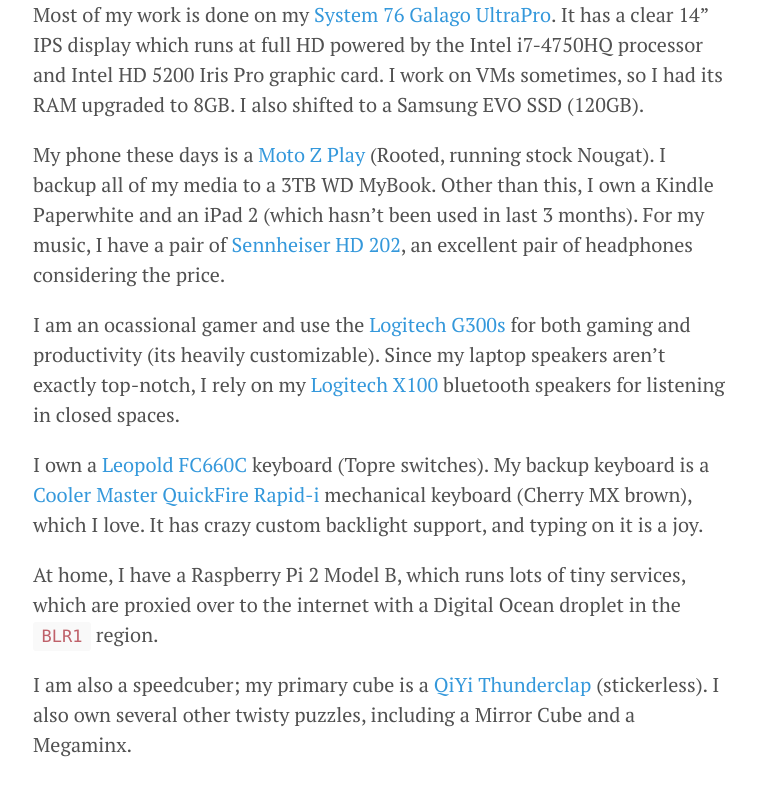
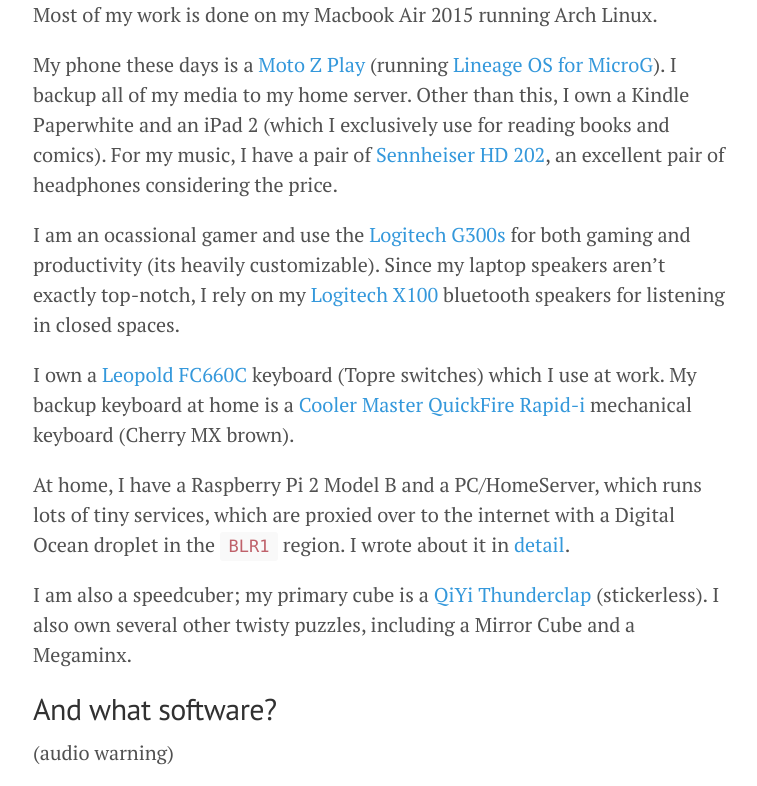
Before and after one commit to captn3m0/captn3m0.github.com, a Jekyll site: the page built from pages/setup.md, in a window 1280 px wide and 1400 px high, scrolled down 478 px. Shown: the part 259-1045 px from the top of the window, without its empty margins (257-1014 px from the left). Built offline with Jekyll 4.4.1, drawn with Linux system fonts in a browser that asks for light colours; some of the changed text lies outside the part shown; grey boxes are pictures that could not be loaded.

Commit message:
March-2018 update

```diff
--- a/pages/setup.md
+++ b/pages/setup.md
@@ -18,15 +18,15 @@
 
 ![My current work setup](/img/ama_setup.jpg)
 
-Most of my work is done on my [System 76 Galago UltraPro][galago]. It has a clear 14" IPS display which runs at full HD powered by the Intel i7-4750HQ processor and Intel HD 5200 Iris Pro graphic card. I work on VMs sometimes, so I had its RAM upgraded to 8GB. I also shifted to a Samsung EVO SSD (120GB).
+Most of my work is done on my Macbook Air 2015 running Arch Linux.
 
-My phone these days is a [Moto Z Play][moto] (Rooted, running stock Nougat). I backup all of my media to a 3TB WD MyBook. Other than this, I own a Kindle Paperwhite and an iPad 2 (which hasn't been used in last 3 months). For my music, I have a pair of [Sennheiser HD 202][hd-202], an excellent pair of headphones considering the price.
+My phone these days is a [Moto Z Play][moto] (running [Lineage OS for MicroG][ug]). I backup all of my media to my home server. Other than this, I own a Kindle Paperwhite and an iPad 2 (which I exclusively use for reading books and comics). For my music, I have a pair of [Sennheiser HD 202][hd-202], an excellent pair of headphones considering the price.
 
 I am an ocassional gamer and use the [Logitech G300s][g300s] for both gaming and productivity (its heavily customizable). Since my laptop speakers aren't exactly top-notch, I rely on my [Logitech X100][x100] bluetooth speakers for listening in closed spaces.
 
-I own a [Leopold FC660C][fc660c] keyboard (Topre switches). My backup keyboard is a [Cooler Master QuickFire Rapid-i][quickfire] mechanical keyboard (Cherry MX brown), which I love. It has crazy custom backlight support, and typing on it is a joy.
+I own a [Leopold FC660C][fc660c] keyboard (Topre switches) which I use at work. My backup keyboard at home is a [Cooler Master QuickFire Rapid-i][quickfire] mechanical keyboard (Cherry MX brown).
 
-At home, I have a Raspberry Pi 2 Model B, which runs lots of tiny services, which are proxied over to the internet with a Digital Ocean droplet in the `BLR1` region.
+At home, I have a Raspberry Pi 2 Model B and a PC/HomeServer, which runs lots of tiny services, which are proxied over to the internet with a Digital Ocean droplet in the `BLR1` region. I wrote about it in [detail][homeserver].
 
 I am also a speedcuber; my primary cube is a [QiYi Thunderclap][thunderclap] (stickerless). I also own several
 other twisty puzzles, including a Mirror Cube and a Megaminx.
@@ -44,13 +44,13 @@
     class = "center-content"
 ></video>
 
-My current distro is [Arch Linux][arch] with [i3][i3] as the window manager. My most used tools include: [Neovim][neovim], [Sublime Text 3][sublime], Google Chrome Canary, and Git. I game using Steam, and purchase DRM free games via Humble Bundle whenever possible. The above animated wallpaper runs via [spectrumyzer][wallpaper-blog].
+My current distro is [Arch Linux][arch] with [i3][i3] as the window manager. My most used tools include: [Neovim][neovim], [Sublime Text 3][sublime], Firefox Beta, and Git. I game using Steam, and purchase DRM free games via Humble Bundle whenever possible. The above animated wallpaper runs via [spectrumyzer][wallpaper-blog].
 
 Most of my work is done in editors, command line, and the browser. A few essential extensions on my browser include: [dotjs][.js] (with apache support), [Privacy Badger][privacybadger], [uBlock Origin][ublock], HTTPS Everywhere, LastPass, and Markdown Here.
 
-I am a [Hacker News][hn] addict, and have even [written an application][hackertray] for it. Most used webapps would be: Slack, GitHub. I use Google Play Music for listening to music on the go, and `cmus` on the desktop.
+I am a [Hacker News][hn] addict, and have even [written an application][hackertray] for it. Most used webapps would be: Slack, GitHub. I use AirSonics for listening to music on the go, and `cmus` on the desktop.
 
-I run lots of tiny services on my Raspberry-Pi at home, including [Libreelec][libreelec], OpenVPN, and a [custom service][pirunner] that runs NES games and local media. I have my Kindle jailbroken and run [KOReader][koreader] to read EPUB files and PDFs with reflow (seriously, it is better than sliced bread).
+I run lots of tiny services on my homeserver, including [Gitea][gitea], OpenVPN, Emby, and Grafana. I have my Kindle jailbroken and run [KOReader][koreader] to read EPUB files and PDFs with reflow (seriously, it is better than sliced bread).
 
 ## What would be my dream setup?
 
@@ -83,3 +83,6 @@
 [koreader]: https://github.com/koreader/koreader "Document reader for Kindles that has EPUB and PDF Reflow support"
 [wallpaper-blog]: "/blog/2017/05/01/spectrumyzer-visualization/" "I wrote a blog post about how I made my animated wallpaper"
 [fc660c]: https://deskthority.net/wiki/Leopold_FC660C "I haven't typed enough on it yet to have an opinion"
+[ug]: https://lineage.microg.org/ "Access all the Google services without proprietary closed software"
+[homeserver]: https://captnemo.in/blog/2017/09/17/home-server-build/
+[gitea]: https://git.captnemo.in
```
